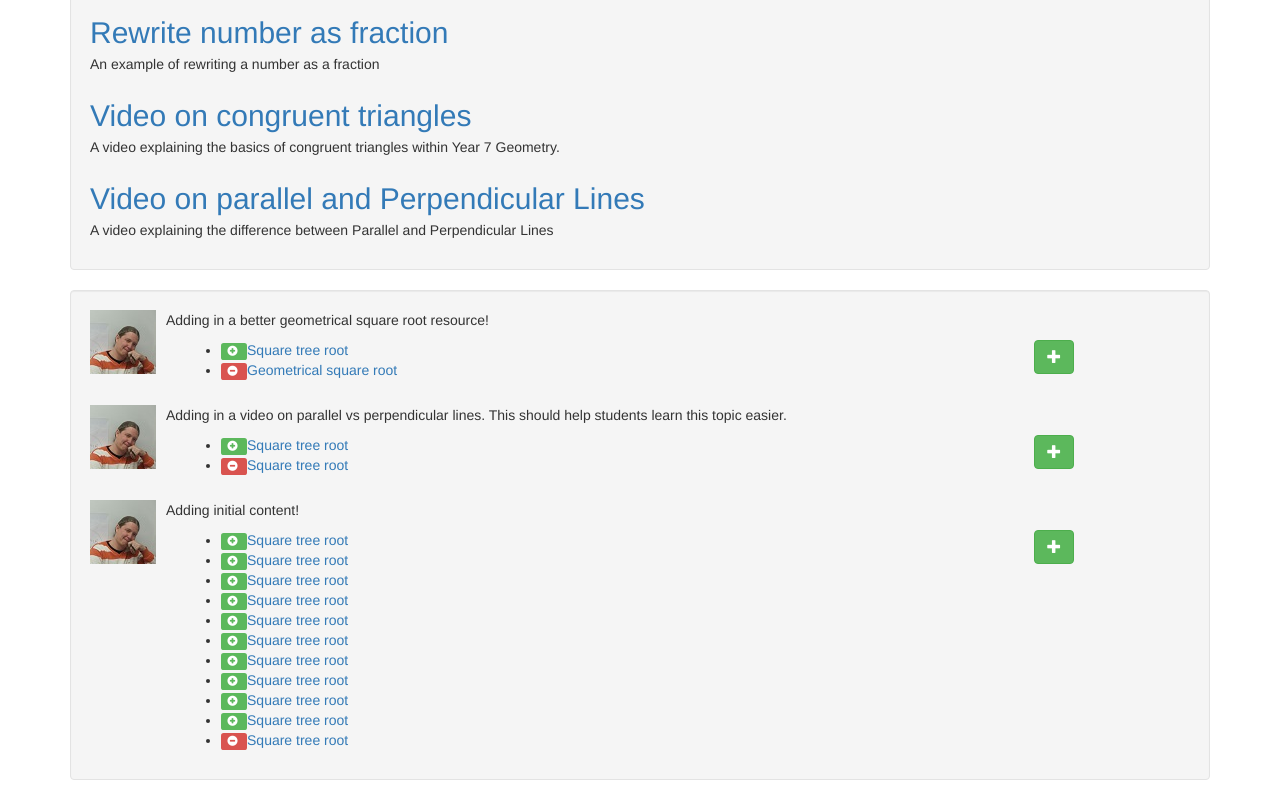
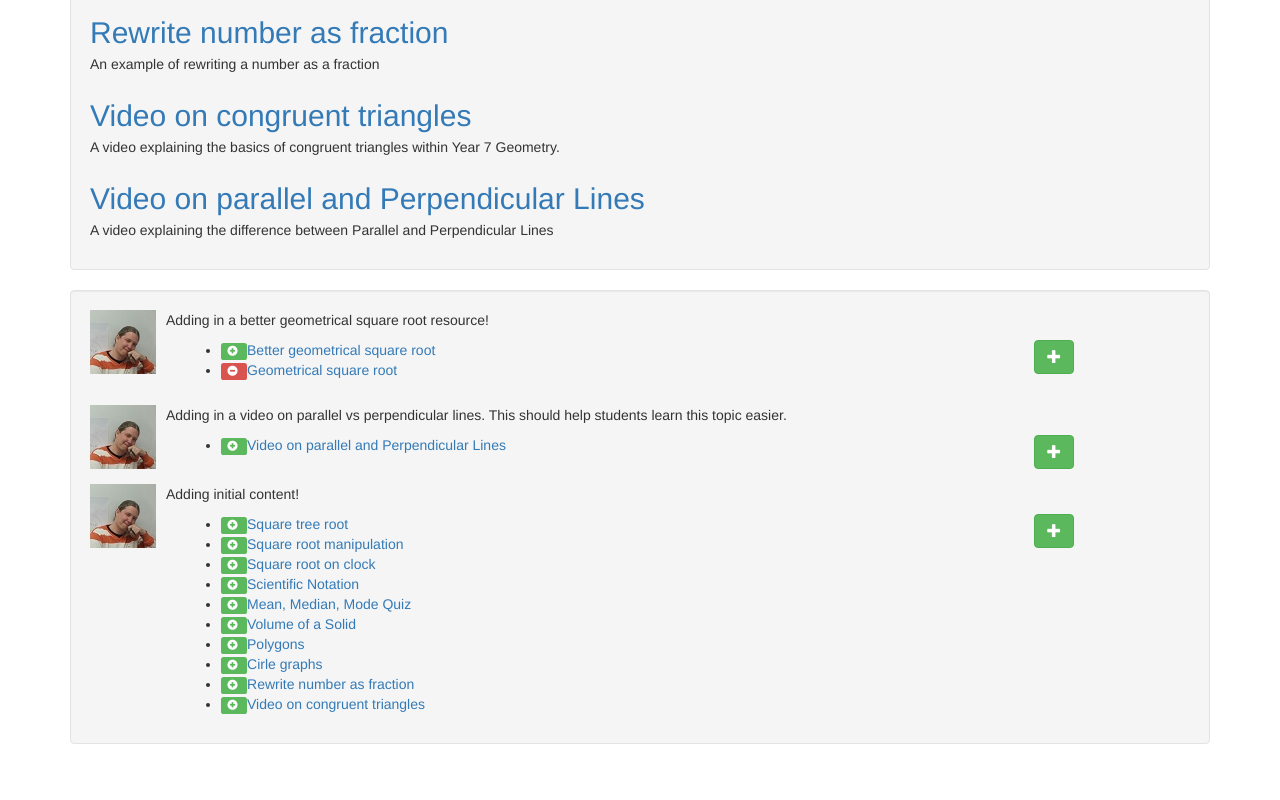
Before and after one commit to fork-ed/demo, a website: page index.html in a window 1280 px wide. Shown: the part 977-1777 px from the top of the page. After the commit the page ends 1741 px from the top, so only its background shows below. Drawn offline with nearby package versions, Linux system fonts and the light colour scheme.

Commit message:
Fixed update labels and ordering

```diff
--- a/curriculumA.json
+++ b/curriculumA.json
@@ -88,13 +88,11 @@
         },
         {
             "added": ["Video on parallel and Perpendicular Lines"],
-            "removed": [""],
             "name": "Sergei",
             "description": "Adding in a video on parallel vs perpendicular lines. This should help students learn this topic easier."
         },
         {
             "added": ["Square tree root", "Square root manipulation", "Square root on clock", "Scientific Notation", "Mean, Median, Mode Quiz", "Volume of a Solid", "Polygons", "Cirle graphs", "Rewrite number as fraction", "Video on congruent triangles"],
-            "removed": [""],
             "name": "Sergei",
             "description": "Adding initial content!"
         }
--- a/curriculumB.json
+++ b/curriculumB.json
@@ -1,5 +1,11 @@
 {
     "content": [
+        {
+            "name": "Better geometrical square root",
+            "URL": "http://upload.wikimedia.org/wikipedia/commons/a/a6/Square_root_of_2_triangle.svg",
+            "type": "Quiz",
+            "description": "Find square root geometrically"
+        },
         {
             "name": "Scientific Notation",
             "URL": "http://au.ixl.com/math/year-7/scientific-notation",
@@ -51,22 +57,22 @@
     ],
     "updates": [
         {
+            "added": ["Better geometrical square root"],
+            "removed": ["Geometrical square root"],
+            "name": "Sergei",
+            "description": "Adding in a better geometrical square root resource!"
+        },
+        {
             "added": ["Scientific Notation", "Video on parallel and Perpendicular Lines"],
             "removed": ["Video on congruent triangles"],
-            "name": "Kenni",
+            "name": "Will",
             "description": "More relevant resources for your students. I also added a video on parallel and perpendicular lines."
         },
         {
             "added": ["Rewrite number as fraction"],
             "removed": ["Mean, Median, Mode Quiz"],
-            "name": "Will",
+            "name": "Kenni",
             "description": "My first update on Tweak-ed! I'm so excited!"
-        },
-        {
-            "added": ["Video on parallel and Perpendicular Lines"],
-            "removed": [""],
-            "name": "Sergei",
-            "description": "Scientific Notation! This topic m.akes sure students kno.w how to use decim.al places in the rig.ht location"
         }
     ]
 }
--- a/index.html
+++ b/index.html
@@ -99,15 +99,15 @@
                                     <span class="label label-success">
                                         <span class="glyphicon glyphicon-plus-sign"></span>
                                     </span>
-                                    <a ng-href="(contents[course] | filter:{name: added})[0].URL"
-                                       ng-bind="(contents[course] | filter:{name: added})[0].name"></a>
+                                    <a ng-href="(contents[course] | filter:{name: addition}:true)[0].URL"
+                                       ng-bind="addition"></a>
                                 </li>
                                 <li ng-repeat="removal in update.removed">
                                     <span class="label label-danger">
                                         <span class="glyphicon glyphicon-minus-sign"></span>
                                     </span>
-                                    <a ng-href="(contents[course] | filter:{name: removal})[0].URL"
-                                       ng-bind="(contents[course] | filter:{name: removal})[0].name"></a>
+                                    <a ng-href="(contents[course] | filter:{name: removal}:true)[0].URL"
+                                       ng-bind="removal"></a>
                                 </li>
                             </ul>
                         </div>
```
